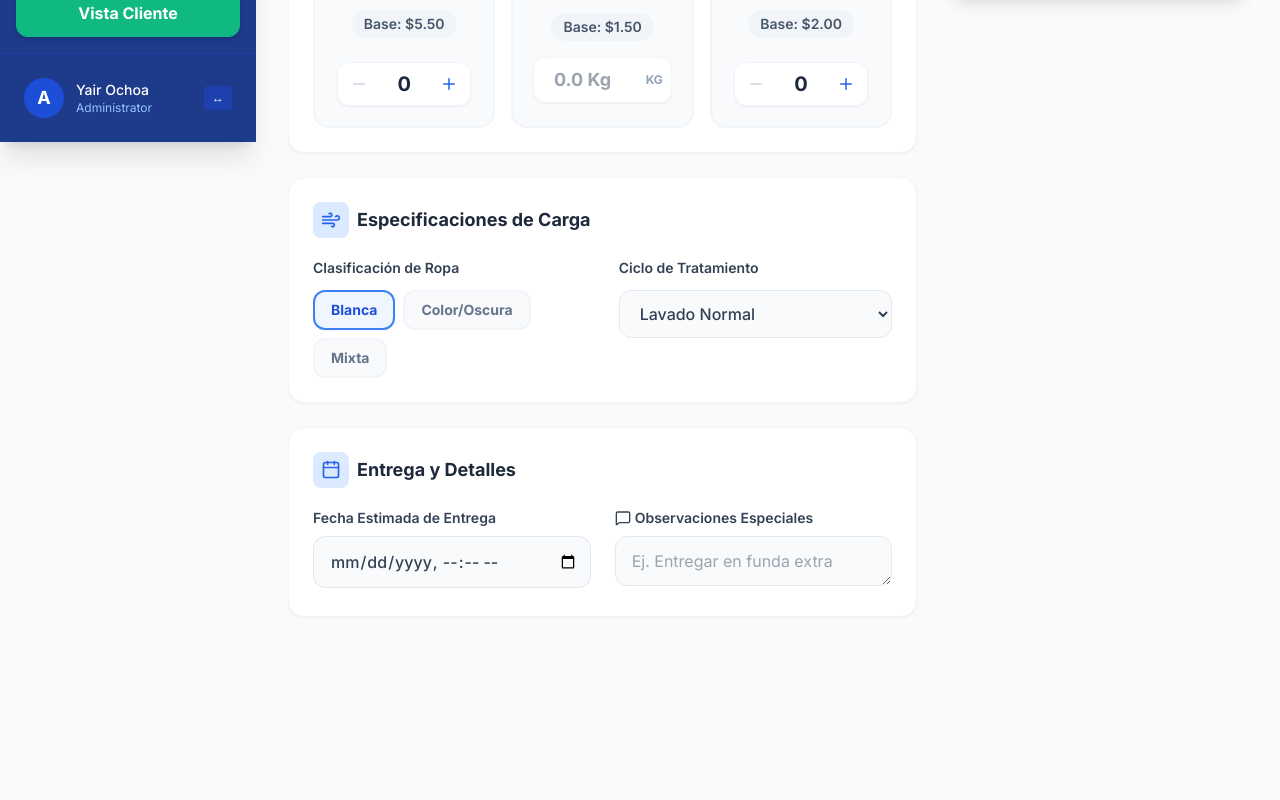
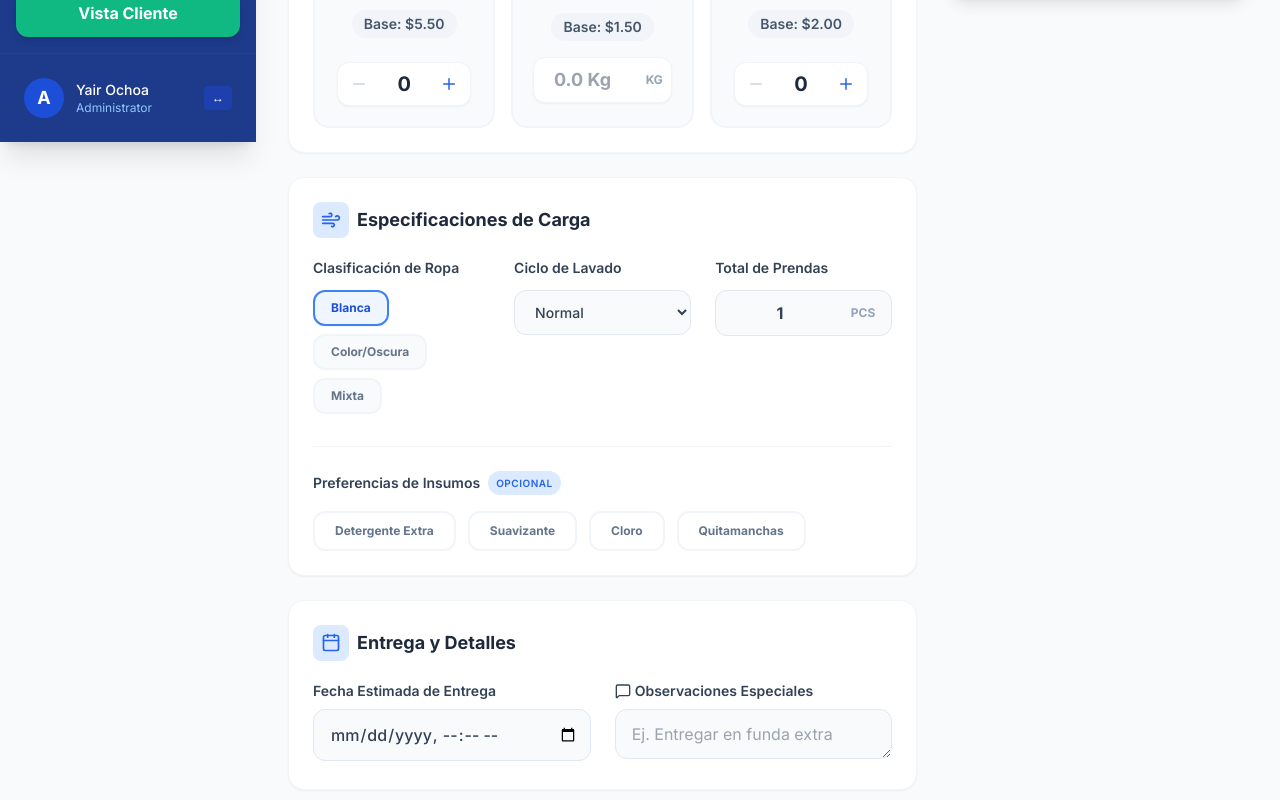
Before and after one commit to yairochoa709-ops/lavanderia-smart-manager, a React (Vite) app in the folder web-client/: page / in a window 1280 px wide. Shown: the part 658-1458 px from the top of the page. Before the commit the page ends 1331 px from the top, so only its background shows below. Built offline with nearby package versions, Linux system fonts and the light colour scheme; no server answers.

Commit message:
feat: implementar conteo de prendas y preferencias de insumos con seguridad de carga

```diff
--- a/web-client/src/pages/Reception.jsx
+++ b/web-client/src/pages/Reception.jsx
@@ -1,4 +1,4 @@
-import React, { useState } from 'react';
+import React, { useState, useEffect } from 'react';
 import CustomerForm from '../components/CustomerForm';
 import ServiceSelector from '../components/ServiceSelector';
 import { Calendar, QrCode, ArrowRight, CheckCircle2, MessageSquare, Loader2, X, Wind } from 'lucide-react';
@@ -17,6 +17,15 @@ const Reception = () => {
   // Nuevos estados para Especificaciones de Carga
   const [clasificacion, setClasificacion] = useState('Blanca');
   const [ciclo, setCiclo] = useState('Normal');
+  const [totalPrendas, setTotalPrendas] = useState(1);
+  const [insumos, setInsumos] = useState([]);
+
+  // Seguridad: Quitar cloro si no es ropa blanca
+  useEffect(() => {
+    if (clasificacion !== 'Blanca' && insumos.includes('Cloro')) {
+      setInsumos(prev => prev.filter(i => i !== 'Cloro'));
+    }
+  }, [clasificacion]);
 
   // Estado para el modal del QR genérico
   const [showQrModal, setShowQrModal] = useState(false);
@@ -61,10 +70,12 @@ const Reception = () => {
       return;
     }
 
-    // Handoff de Datos: Empaquetar nuevos campos en observaciones
+    // Handoff de Datos: Formateo Estructurado para el Backend
     const weightService = selectedServices.find(s => s.id === 2);
-    const weightInfo = weightService ? `${weightService.qty} Kg` : 'N/A';
-    const finalObservaciones = `[Clasificación: ${clasificacion}] | [Ciclo: ${ciclo}] | [Peso: ${weightInfo}] | Notas: ${observaciones || "Sin notas adicionales"}`;
+    const weightVal = weightService ? weightService.qty : 0;
+    const strInsumos = insumos.join(", ") || "Ninguno";
+
+    const infoEstructurada = `[DETALLE: ${weightVal} Kg | ${totalPrendas} pcs | ${clasificacion}] [CICLO: ${ciclo}] [INSUMOS: ${strInsumos}] | Obs. Especiales: ${observaciones || "Sin notas adicionales"}`;
 
     const payload = {
       cliente: {
@@ -75,7 +86,7 @@ const Reception = () => {
       },
       pedido: {
         fecha_entrega_limite: new Date(deliveryDate).toISOString(),
-        observaciones: finalObservaciones,
+        observaciones: infoEstructurada,
         id_usuario: 1
       },
       detalles: selectedServices.map(s => ({
@@ -114,6 +125,8 @@ const Reception = () => {
         setObservaciones('');
         setClasificacion('Blanca');
         setCiclo('Normal');
+        setTotalPrendas(1);
+        setInsumos([]);
         setTicketUuid(null);
         setIsSubmitting(false);
       }, 4000);
@@ -160,7 +173,7 @@ const Reception = () => {
               </div>
               Especificaciones de Carga
             </h2>
-            <div className="grid grid-cols-1 md:grid-cols-2 gap-8">
+            <div className="grid grid-cols-1 md:grid-cols-3 gap-6">
               <div>
                 <label className="block text-sm font-semibold text-slate-700 mb-3">Clasificación de Ropa</label>
                 <div className="flex flex-wrap gap-2">
@@ -168,7 +181,7 @@ const Reception = () => {
                     <button
                       key={tipo}
                       onClick={() => setClasificacion(tipo)}
-                      className={`px-4 py-2 rounded-xl text-sm font-bold transition-all border-2 ${
+                      className={`px-4 py-2 rounded-xl text-xs font-bold transition-all border-2 ${
                         clasificacion === tipo
                           ? 'border-primary-500 bg-primary-50 text-primary-700 shadow-sm'
                           : 'border-slate-100 bg-slate-50 text-slate-500 hover:border-slate-200'
@@ -180,17 +193,76 @@ const Reception = () => {
                 </div>
               </div>
               <div>
-                <label className="block text-sm font-semibold text-slate-700 mb-3">Ciclo de Tratamiento</label>
+                <label className="block text-sm font-semibold text-slate-700 mb-3">Ciclo de Lavado</label>
                 <select
                   value={ciclo}
                   onChange={(e) => setCiclo(e.target.value)}
-                  className="w-full px-4 py-3 border border-slate-200 rounded-xl focus:ring-4 focus:ring-primary-500/10 focus:border-primary-500 outline-none transition-all text-slate-700 bg-slate-50 focus:bg-white font-medium"
+                  className="w-full px-4 py-3 border border-slate-200 rounded-xl focus:ring-4 focus:ring-primary-500/10 focus:border-primary-500 outline-none transition-all text-slate-700 bg-slate-50 focus:bg-white font-medium text-sm"
                 >
-                  <option value="Normal">Lavado Normal</option>
-                  <option value="Delicado">Lavado Delicado</option>
-                  <option value="Pesado">Lavado Pesado / Edredones</option>
+                  <option value="Normal">Normal</option>
+                  <option value="Delicado">Delicado</option>
+                  <option value="Pesado">Pesado / Edredones</option>
                 </select>
               </div>
+              <div>
+                <label className="block text-sm font-semibold text-slate-700 mb-3">Total de Prendas</label>
+                <div className="flex items-center gap-2 bg-slate-50 border border-slate-200 rounded-xl px-4 py-2.5 w-full">
+                  <input
+                    type="number"
+                    min="1"
+                    value={totalPrendas}
+                    onChange={(e) => setTotalPrendas(parseInt(e.target.value) || 1)}
+                    className="bg-transparent outline-none font-bold text-slate-700 w-full text-center"
+                    placeholder="0 pcs"
+                  />
+                  <span className="text-slate-400 font-bold text-xs uppercase">pcs</span>
+                </div>
+              </div>
+            </div>
+
+            {/* Preferencias de Insumos */}
+            <div className="mt-8 border-t border-slate-100 pt-6">
+              <label className="block text-sm font-semibold text-slate-700 mb-4 flex items-center gap-2">
+                Preferencias de Insumos
+                <span className="text-[10px] bg-primary-100 text-primary-600 px-2 py-0.5 rounded-full uppercase tracking-wider">Opcional</span>
+              </label>
+              <div className="flex flex-wrap gap-3">
+                {['Detergente Extra', 'Suavizante', 'Cloro', 'Quitamanchas'].map((insumo) => {
+                  const isCloro = insumo === 'Cloro';
+                  const isDisabled = isCloro && (clasificacion === 'Color/Oscura' || clasificacion === 'Mixta');
+                  const isActive = insumos.includes(insumo) && !isDisabled;
+
+                  return (
+                    <button
+                      key={insumo}
+                      type="button"
+                      disabled={isDisabled}
+                      onClick={() => {
+                        setInsumos(prev =>
+                          prev.includes(insumo)
+                            ? prev.filter(i => i !== insumo)
+                            : [...prev, insumo]
+                        );
+                      }}
+                      className={`px-5 py-2.5 rounded-xl text-xs font-bold transition-all border-2 flex items-center gap-2 ${
+                        isActive
+                          ? 'border-primary-500 bg-primary-600 text-white shadow-lg shadow-primary-600/20 scale-105'
+                          : isDisabled
+                            ? 'border-slate-50 bg-slate-50 text-slate-300 cursor-not-allowed opacity-50'
+                            : 'border-slate-100 bg-white text-slate-500 hover:border-primary-200 hover:bg-slate-50'
+                      }`}
+                    >
+                      {isActive && <CheckCircle2 size={14} className="animate-in zoom-in" />}
+                      {insumo}
+                    </button>
+                  );
+                })}
+              </div>
+              {clasificacion !== 'Blanca' && (
+                <p className="text-[10px] text-amber-600 mt-3 font-medium flex items-center gap-1 italic">
+                  * El uso de cloro está restringido para prendas de color o mixtas.
+                </p>
+              )}
             </div>
           </div>
           <div className="bg-white p-6 rounded-2xl shadow-sm border border-gray-100 mb-6 transition-all hover:shadow-md">
```
